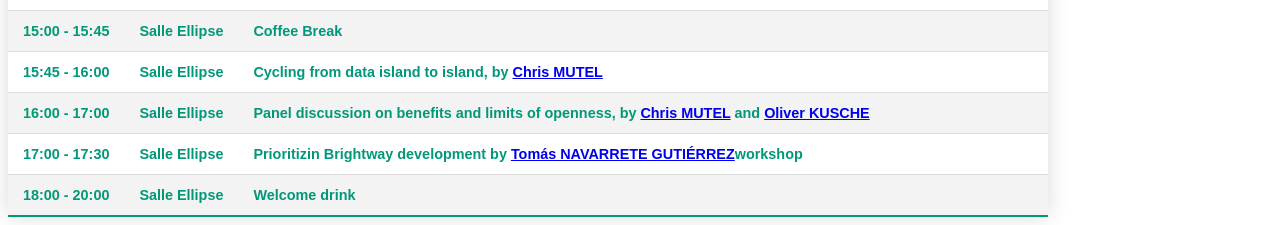
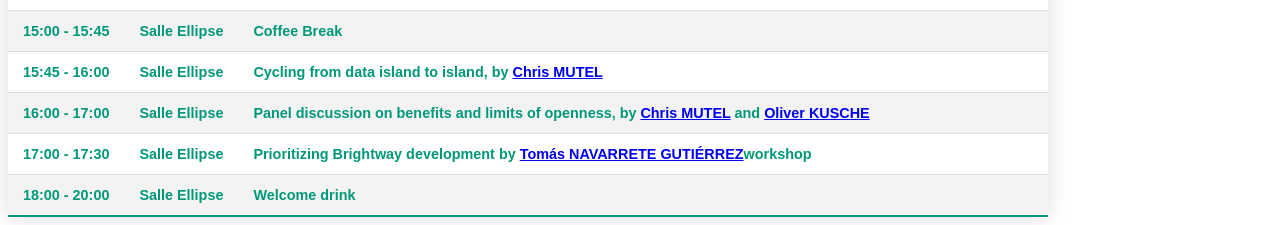
Before and after one commit to Depart-de-Sentier/brightcon-2023-website, a Nuxt app: page /programme in a window 1280 px wide. Shown: the part 1522-1747 px from the top of the page. Built offline with nearby package versions, Linux system fonts and the light colour scheme.

Commit message:
Fix typo

```diff
--- a/pages/programme.vue
+++ b/pages/programme.vue
@@ -185,7 +185,7 @@
               <td>17:00 - 17:30</td>
               <td>Salle Ellipse</td>
               <td>
-                Prioritizin Brightway development by
+                Prioritizing Brightway development by
                 <NuxtLink :to="{ hash: '#tng' }" external="true"
                   >Tomás NAVARRETE GUTIÉRREZ</NuxtLink
                 >
```
